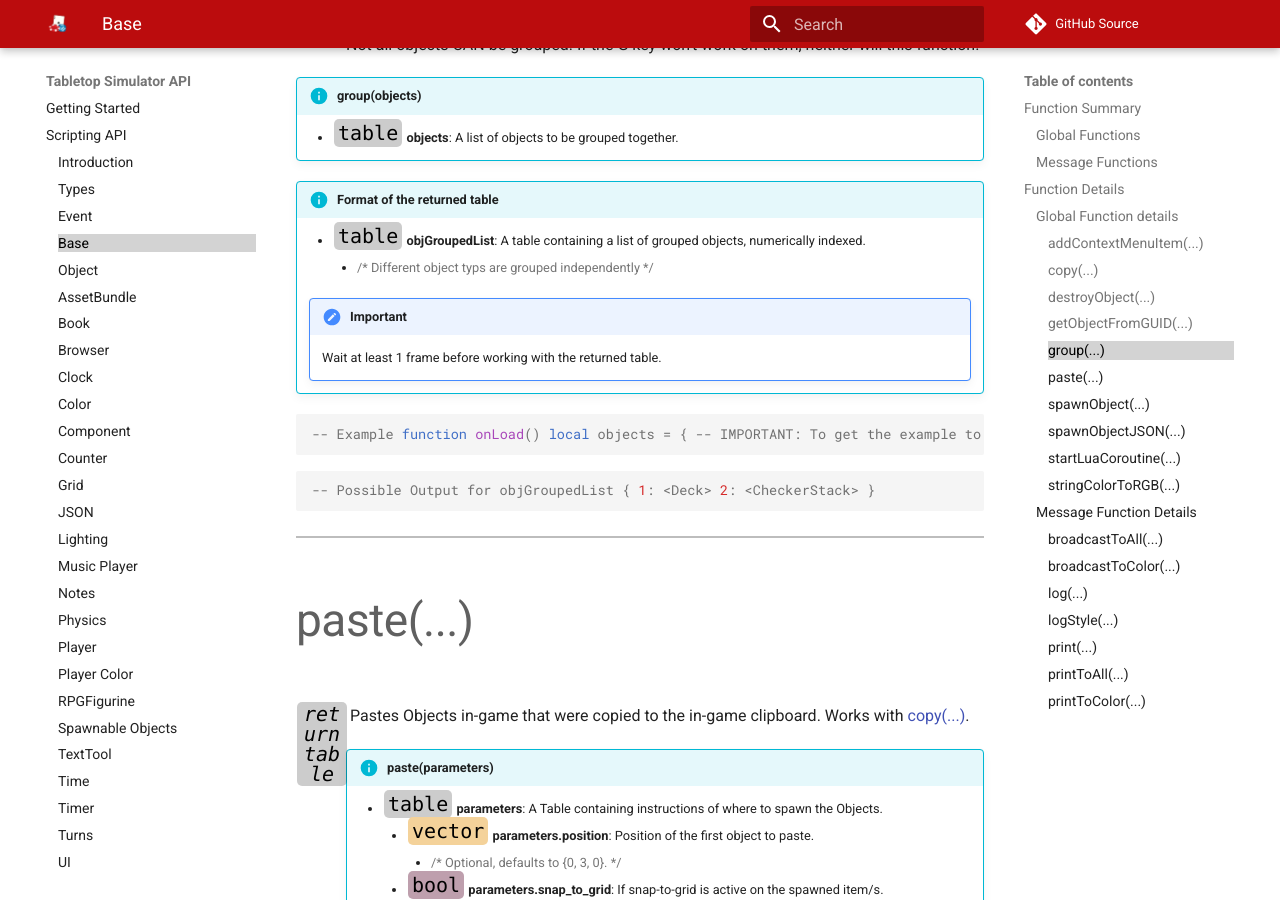
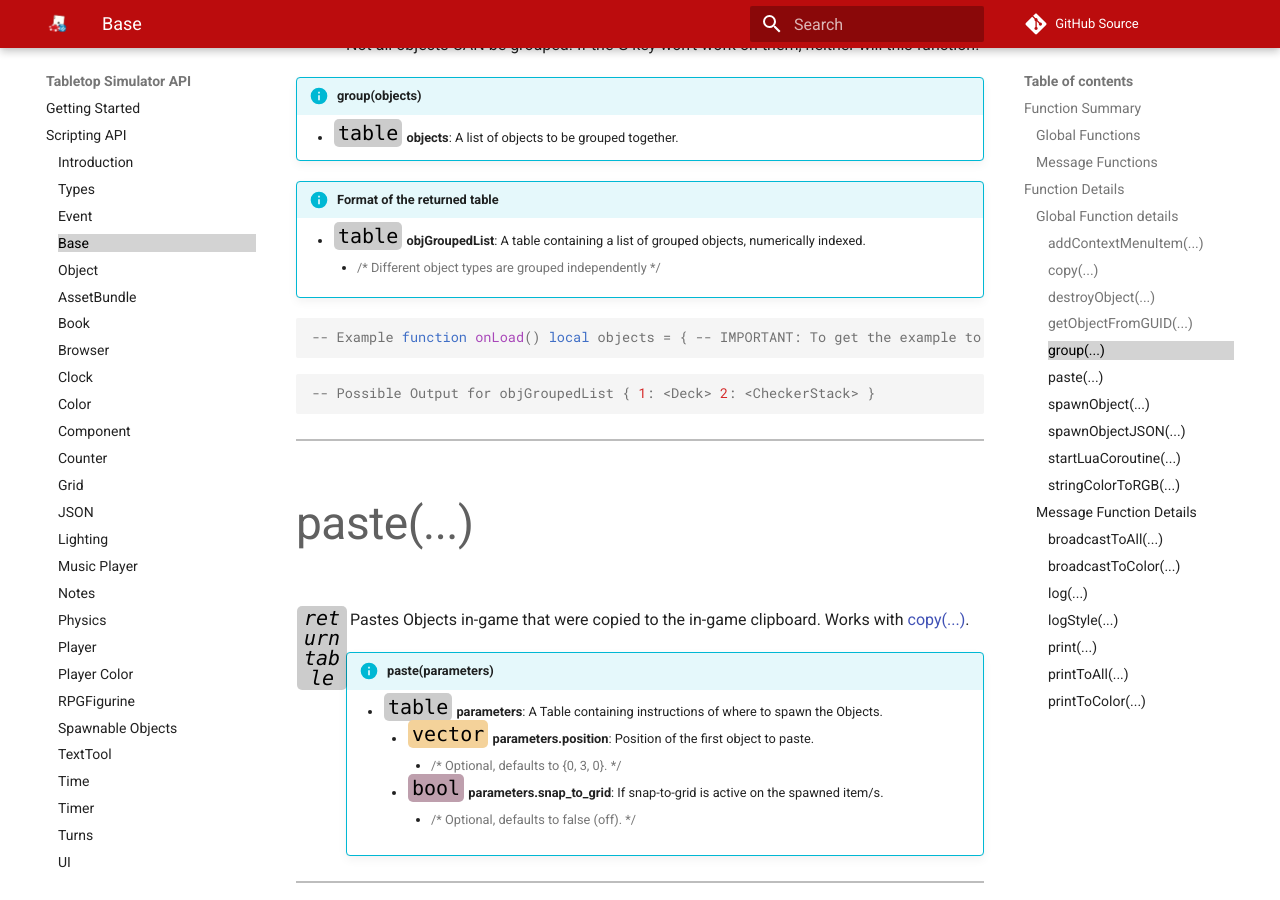
Before and after one commit to Berserk-Games/Tabletop-Simulator-API, an MkDocs documentation site: the page built from docs/base.md, in a window 1280 px wide and 900 px high, scrolled down 5513 px. Built offline with MkDocs 1.6.1 and Material for MkDocs 9.7.7, drawn with Linux system fonts in a browser that asks for light colours; comment, search, counter and statistics services are not loaded.

Commit message:
group(): As of v13, waiting for spawn completion is unnecessary.

````diff
--- a/docs/base.md
+++ b/docs/base.md
@@ -127,10 +127,7 @@ Not all objects CAN be grouped. If the G key won't work on them, neither will th
 
 !!!info "Format of the returned table"
     * [<span class="tag tab"></span>](types.md) **objGroupedList**: A table containing a list of grouped objects, numerically indexed.
-        * {>>Different object typs are grouped independently<<}
-
-    !!!important "Important"
-        Wait at least 1 frame before working with the returned table.
+        * {>>Different object types are grouped independently<<}
 
 ``` Lua
 -- Example
@@ -143,7 +140,7 @@ function onLoad()
         getObjectFromGUID("######"), -- checker
     }
     local objGroupedList = group(objects)
-    Wait.frames( function() log(objGroupedList) end, 1 )
+    log(objGroupedList)
 end
 
 ```
````
